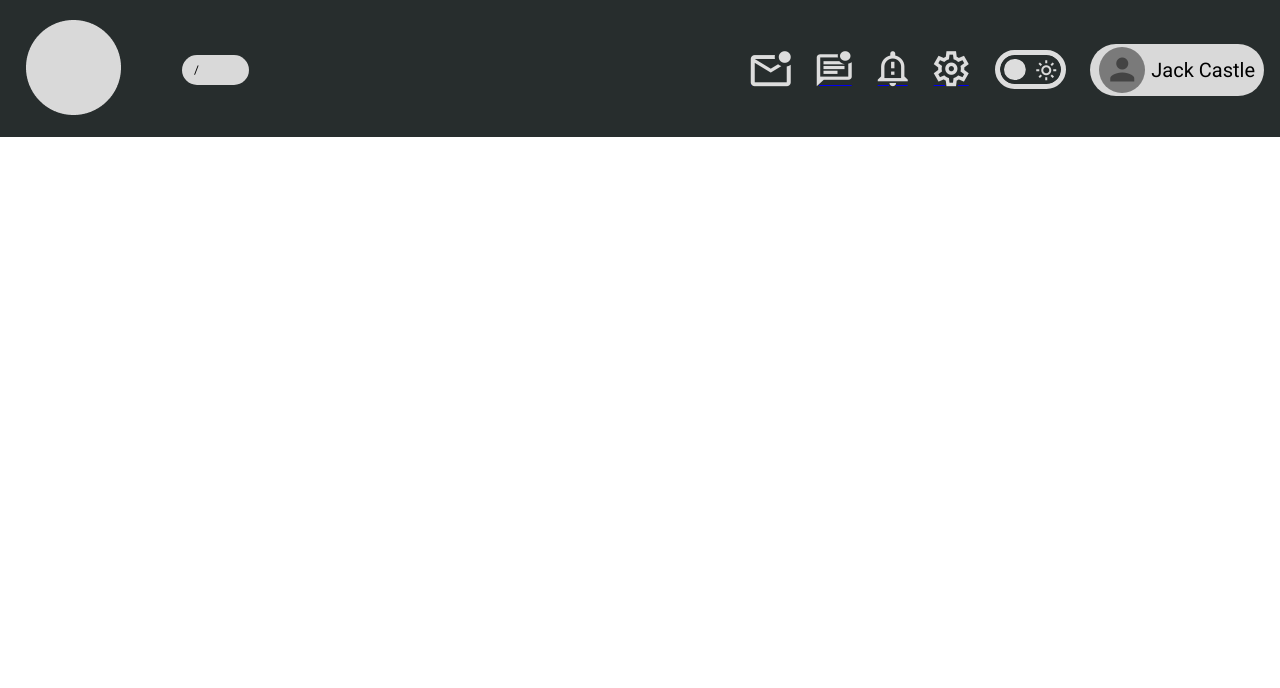
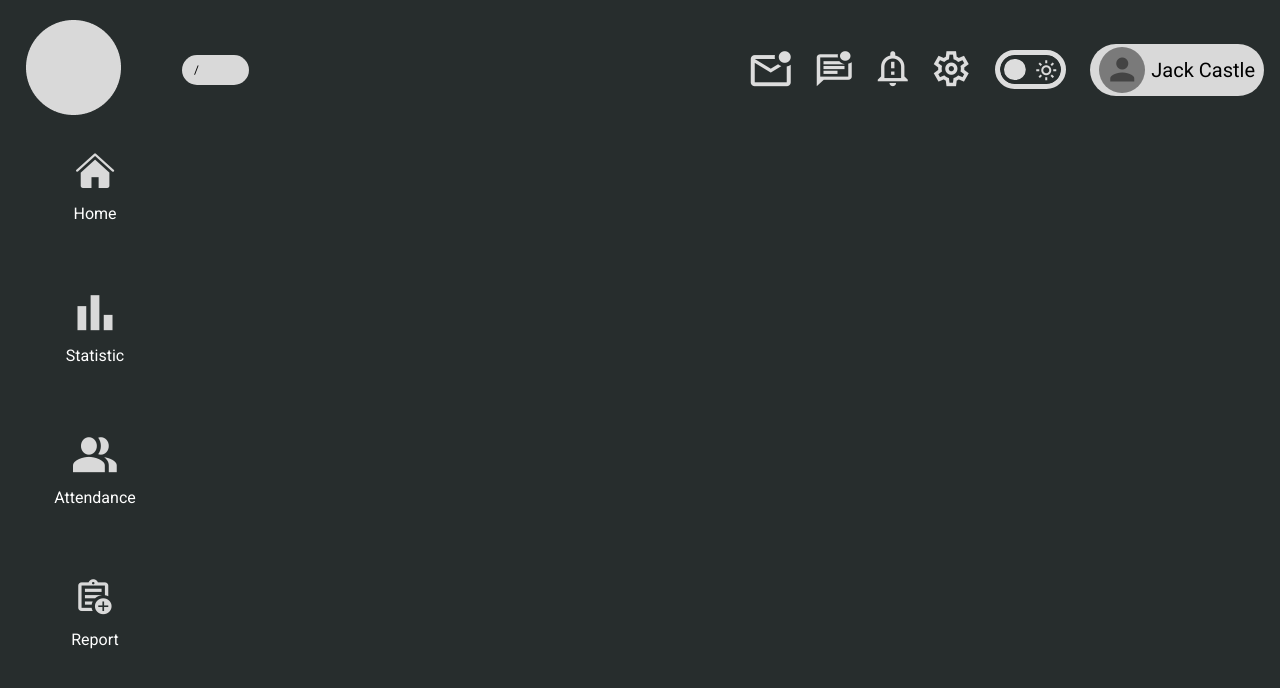
Before and after one commit to longphung/strayballoon-fe, a Vue app: page / in a window 1280 px wide. Shown: the top 688 px of the page. Built offline with nearby package versions, Linux system fonts and the light colour scheme.

Commit message:
✨ feat: add sidebar

```diff
--- a/package.json
+++ b/package.json
@@ -29,5 +29,8 @@
   },
   "browserslist": [
     "defaults"
-  ]
+  ],
+  "volta": {
+    "node": "16.17.1"
+  }
 }
--- a/src/components/HeaderTab.vue
+++ b/src/components/HeaderTab.vue
@@ -86,6 +86,7 @@ export default {
 
   & a {
     margin-right: 1.625rem;
+    text-decoration: none;
 
     &:last-child {
       margin-right: 0;
--- /dev/null
+++ b/src/components/SideBar.vue
@@ -0,0 +1,65 @@
+<script>
+import VIcon from './VIcon.vue';
+
+export default {
+  name: 'SideBar',
+  components: {
+    VIcon,
+  },
+};
+</script>
+
+<template>
+  <aside class="sidebar">
+    <ul class="sidebar__list">
+      <li class="sidebar__item">
+        <VIcon name="home-page" />
+        Home
+      </li>
+
+      <li class="sidebar__item">
+        <VIcon name="chart" />
+        Statistic
+      </li>
+
+      <li class="sidebar__item">
+        <VIcon name="attendance" />
+        Attendance
+      </li>
+
+      <li class="sidebar__item">
+        <VIcon name="report" />
+        Report
+      </li>
+    </ul>
+  </aside>
+</template>
+
+<style scoped>
+.sidebar {
+  max-width: 9.375rem;
+}
+
+.sidebar__list,
+.sidebar__item {
+  display: flex;
+  flex-flow: column;
+  align-items: center;
+  justify-content: space-between;
+}
+
+.sidebar__item {
+  color: white;
+  margin-top: 4.5rem;
+
+  &:first-child {
+    margin-top: 0;
+  }
+
+  & i {
+    color: #d9d9d9;
+    font-size: 2.1875rem;
+    margin-bottom: 1rem;
+  }
+}
+</style>
--- a/src/global.css
+++ b/src/global.css
@@ -1,9 +1,11 @@
 :root {
   font-family: 'Roboto', sans-serif;
+  height: 100%;
 }
 
 body {
   margin: 0;
+  min-height: 100%;
 }
 
 * {
--- a/src/layouts/Dashboard.vue
+++ b/src/layouts/Dashboard.vue
@@ -1,25 +1,30 @@
 <template>
-  <div class="container">
-    <HeaderTab />
-    <main>
-      <router-view></router-view>
-    </main>
-  </div>
+  <HeaderTab />
+  <main>
+    <SideBar></SideBar>
+    <router-view></router-view>
+  </main>
 </template>
 
 <script>
 import HeaderTab from '../components/HeaderTab.vue';
+import SideBar from '../components/SideBar.vue';
 
 export default {
   name: 'DashboardLayout',
   components: {
     HeaderTab,
+    SideBar,
   },
 };
 </script>
 
-<style scoped>
-.container {
-  background-color: #272D2D;
+<style>
+body {
+  background-color: #272d2d;
+}
+
+main {
+
 }
 </style>
```
